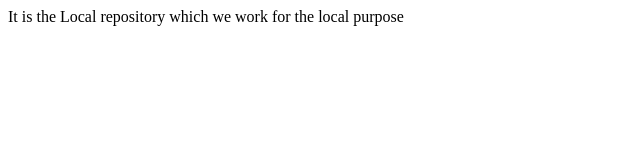
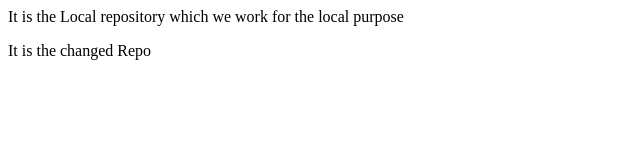
Before and after one commit to Amanupadhayay/LocalRepo, a plain HTML site: page index.html in a window 1280 px wide. Shown: the whole page, without its empty margins (0-640 px from the left). Drawn offline with Linux system fonts and the light colour scheme.

Commit message:
Add new Feature

```diff
--- a/index.html
+++ b/index.html
@@ -1 +1,2 @@
 <p>It is the Local repository which we work for the local purpose</p>
+<p>It is the changed Repo </p>
```
